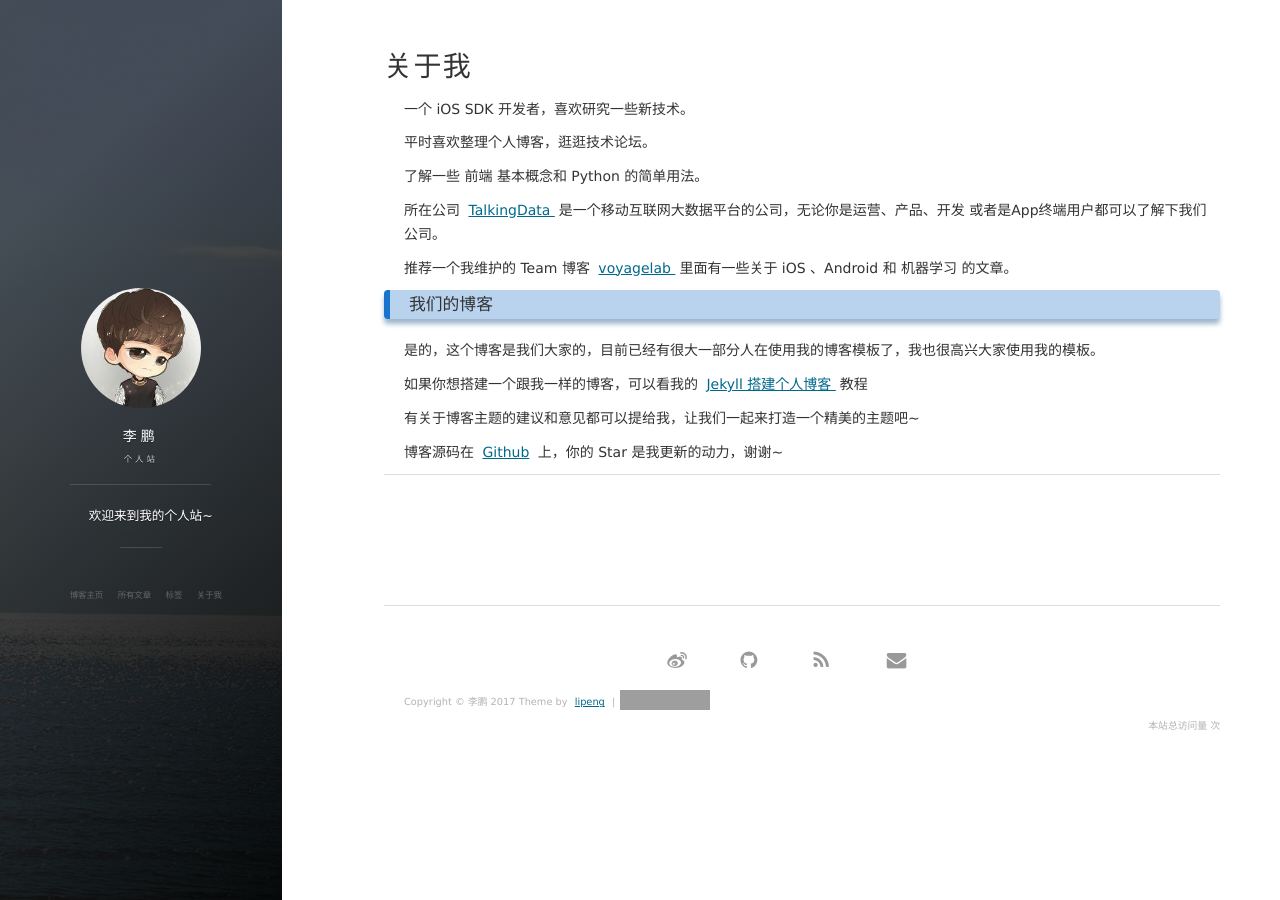
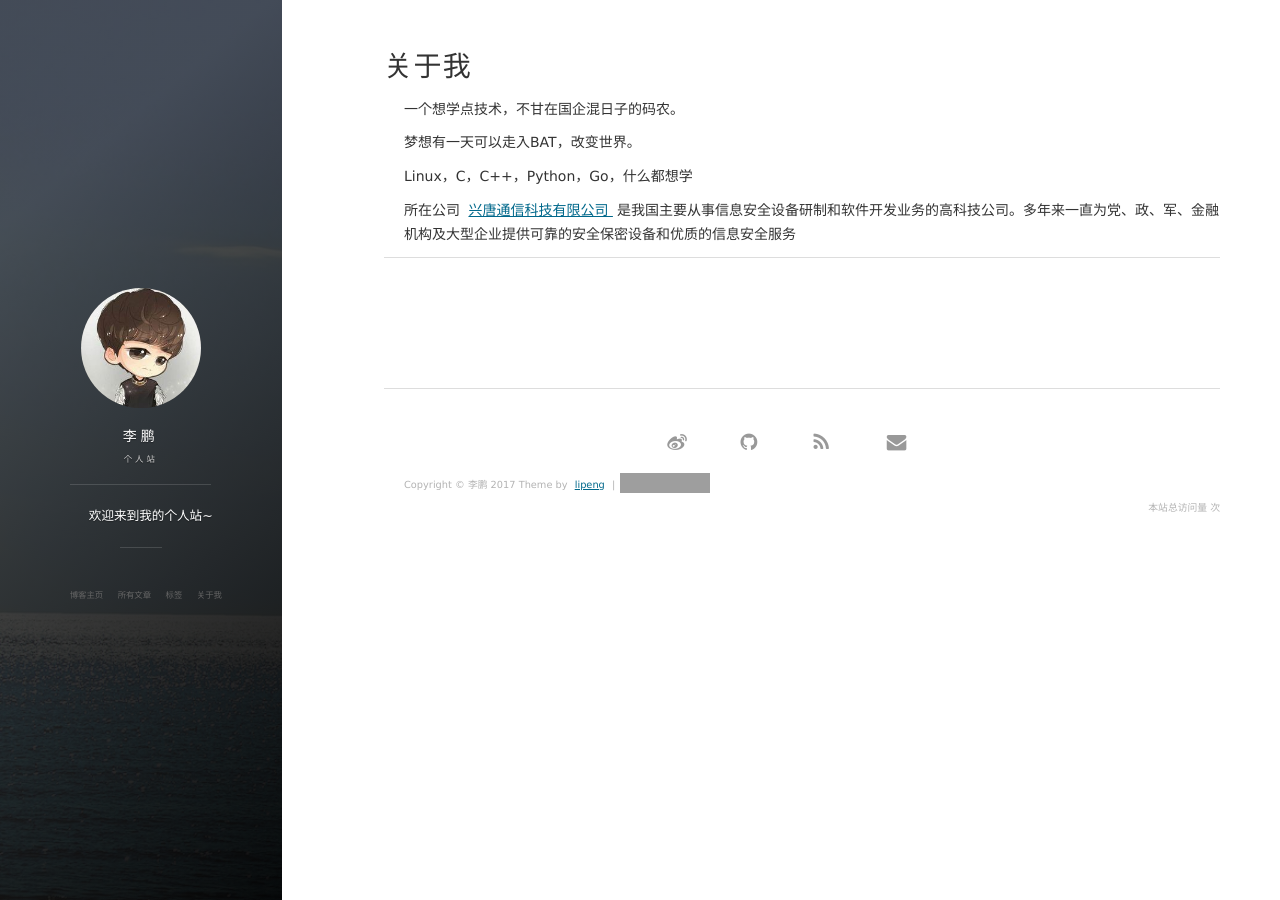
Before and after one commit to lp4083331/lp4083331.github.io, a Jekyll site: the page built from about.md, in a window 1280 px wide. Built offline with Jekyll 4.4.1, drawn with Linux system fonts in a browser that asks for light colours; nearby versions of some CDN libraries; comment, search, counter and statistics services are not loaded; a file with an impossible date is left out; grey boxes are pictures that could not be loaded.

Commit message:
1.修改关于 2.增加Go语言类型系统博文

```diff
--- a/about.md
+++ b/about.md
@@ -3,50 +3,17 @@ layout: page
 title: 关于我
 ---
 
-一个 iOS SDK 开发者，喜欢研究一些新技术。
+一个想学点技术，不甘在国企混日子的码农。
 <p>
-平时喜欢整理个人博客，逛逛技术论坛。
+梦想有一天可以走入BAT，改变世界。
 <p>
-了解一些 前端 基本概念和 Python 的简单用法。
+Linux，C，C++，Python，Go，什么都想学
 
 <p>
 
 所在公司
-<a target="_blank" href="https://www.talkingdata.com/"> TalkingData </a>
-是一个移动互联网大数据平台的公司，无论你是运营、产品、开发 或者是App终端用户都可以了解下我们公司。
-<p>
-
-推荐一个我维护的 Team 博客
-<a target="_blank" href="http://talkingdata.me/"> voyagelab </a>
-里面有一些关于 iOS 、Android 和 机器学习 的文章。
-
-<p>
-
-<h3> 我们的博客 </h3>
-
-<p>
-
-是的，这个博客是我们大家的，目前已经有很大一部分人在使用我的博客模板了，我也很高兴大家使用我的模板。
-
-<p>
-
-如果你想搭建一个跟我一样的博客，可以看我的
-<a href="/2016/10/jekyll_tutorials1/"> Jekyll 搭建个人博客 </a>
-教程
-
-<p>
-
-有关于博客主题的建议和意见都可以提给我，让我们一起来打造一个精美的主题吧~
-
-<p>
-
-博客源码在 <a target="_blank" href='https://github.com/leopardpan/leopardpan.github.io/'>Github</a> 上，你的 Star 是我更新的动力，谢谢~
-
-<p>
-
-<p>
-
-<p>
+<a target="_blank" href="https://www.talkingdata.com/"> 兴唐通信科技有限公司 </a>
+是我国主要从事信息安全设备研制和软件开发业务的高科技公司。多年来一直为党、政、军、金融机构及大型企业提供可靠的安全保密设备和优质的信息安全服务
 
 
 {% include comments.html %}
```
Also changed, not shown: _posts/2017-09-15-Go语言类型系统.md (added, +136 -0 lines).
